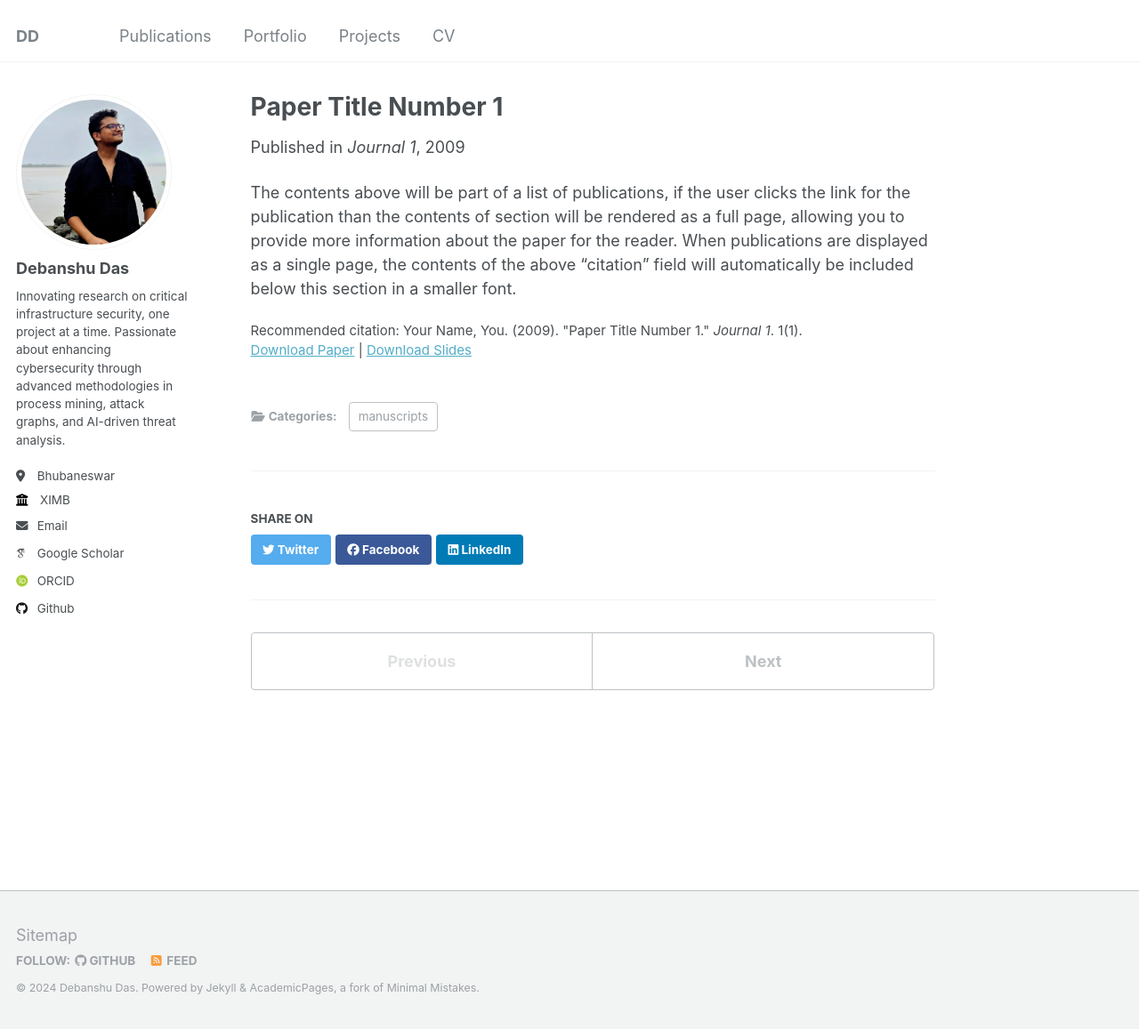
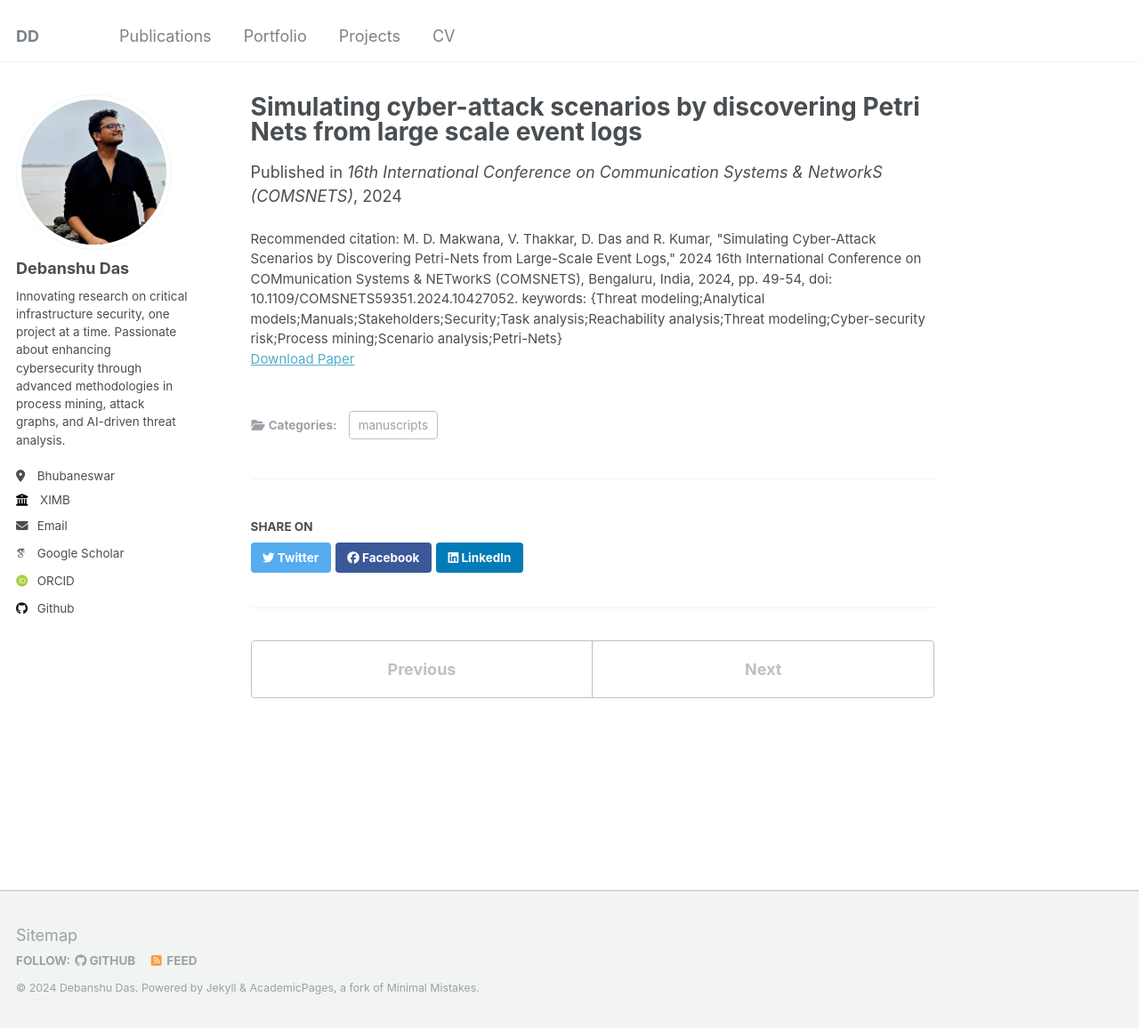
Before and after one commit to DebanshuCS/DDAcademia, a Jekyll site: the page built from _publications/2009-10-01-paper-title-number-1.md, in a window 1280 px wide and 1157 px high. Shown: the whole window at 89% size. Built offline with Jekyll 4.4.1, drawn with Linux system fonts in a browser that asks for light colours; some web fonts are replaced.

Commit message:
added publication.

```diff
--- a/_publications/2009-10-01-paper-title-number-1.md
+++ b/_publications/2009-10-01-paper-title-number-1.md
@@ -1,14 +1,11 @@
 ---
-title: "Paper Title Number 1"
+title: "Simulating cyber-attack scenarios by discovering Petri Nets from large scale event logs"
 collection: publications
 category: manuscripts
 permalink: /publication/2009-10-01-paper-title-number-1
-excerpt: 'This paper is about the number 1. The number 2 is left for future work.'
-date: 2009-10-01
-venue: 'Journal 1'
-slidesurl: 'http://academicpages.github.io/files/slides1.pdf'
-paperurl: 'http://academicpages.github.io/files/paper1.pdf'
-citation: 'Your Name, You. (2009). &quot;Paper Title Number 1.&quot; <i>Journal 1</i>. 1(1).'
+excerpt: 'Developed and implemented an innovative approach to cyber-risk evaluation, leveraging log files and Petri-Nets, bridging formal models with cybersecurity'
+date: 2024-01-03
+venue: '16th International Conference on Communication Systems & NetworkS (COMSNETS)'
+paperurl: 'https://ieeexplore.ieee.org/document/10427052'
+citation: 'M. D. Makwana, V. Thakkar, D. Das and R. Kumar, "Simulating Cyber-Attack Scenarios by Discovering Petri-Nets from Large-Scale Event Logs," 2024 16th International Conference on COMmunication Systems & NETworkS (COMSNETS), Bengaluru, India, 2024, pp. 49-54, doi: 10.1109/COMSNETS59351.2024.10427052. keywords: {Threat modeling;Analytical models;Manuals;Stakeholders;Security;Task analysis;Reachability analysis;Threat modeling;Cyber-security risk;Process mining;Scenario analysis;Petri-Nets}'
 ---
-
-The contents above will be part of a list of publications, if the user clicks the link for the publication than the contents of section will be rendered as a full page, allowing you to provide more information about the paper for the reader. When publications are displayed as a single page, the contents of the above "citation" field will automatically be included below this section in a smaller font.
```
Also changed, not shown: _portfolio/portfolio-1.md (+0 -16 lines).
